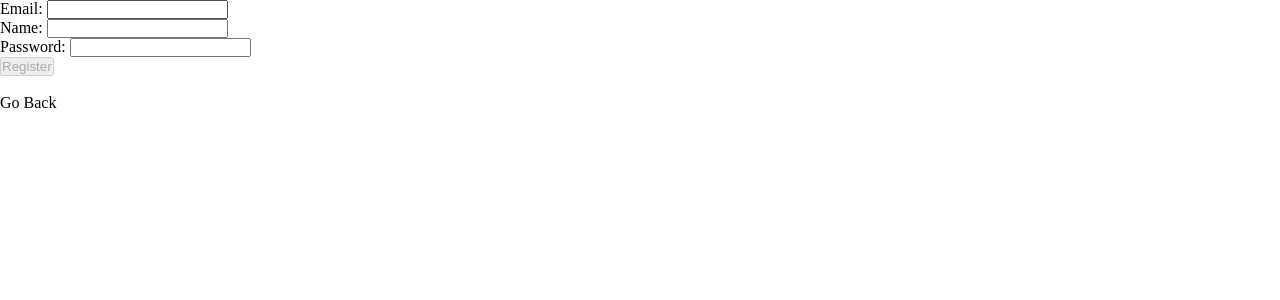
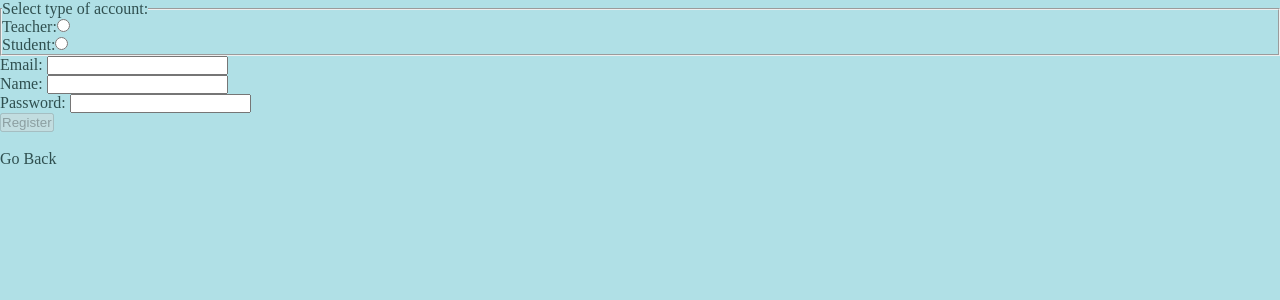
Before and after one commit to sminHSV/CS-495-Project, a Next.js app: page /register in a window 1280 px wide. Shown: the top 300 px of the page. Built offline with nearby package versions, Linux system fonts and the light colour scheme; no server answers.

Commit message:
added option for different account types

```diff
--- a/pages/index.js
+++ b/pages/index.js
@@ -39,7 +39,7 @@ export default function Home() {
 
       <main>
         <h1 className="title">
-          Welcome, {user ? user.name : '???'}
+          Welcome to unMute {user ? user.name : ''}
         </h1>
 
         <div className="grid">
--- a/pages/register.js
+++ b/pages/register.js
@@ -1,10 +1,11 @@
 import { useRouter } from 'next/router';
-import {useState } from 'react';
-import Link from 'next/link'
+import { useState } from 'react';
+import Link from 'next/link';
 
 export default function Register() {
   const router = useRouter();
-
+  const [accountType, setAccountType] = useState('');
+  const [teacher, setTeacher] = useState('');
   const [email, setEmail] = useState('');
   const [name, setName] = useState('');
   const [password, setPassword] = useState('');
@@ -34,41 +35,78 @@ export default function Register() {
   return (
     <>
       <form onSubmit={handleSubmit}>
+        <fieldset>
+          <legend>Select type of account:</legend>
           <div>
             <label>
-            Email: <input
+              Teacher:
+              <input
+                type="radio"
+                name="accountType"
+                value="teacher"
+                onChange={(e) => setAccountType(e.target.value)}
+                disabled={status === 'submitting'}
+                checked={accountType === 'teacher'}
+              />
+            </label>
+          </div>
+          <div>
+            <label>
+              Student:
+              <input
+                type="radio"
+                name="accountType"
+                value="student"
+                onChange={(e) => setAccountType(e.target.value)}
+                disabled={status === 'submitting'}
+                checked={accountType === 'student'}
+              />
+            </label>
+          </div>
+        </fieldset>
+        <div>
+          <label>
+            Email:{' '}
+            <input
               type="text"
               value={email}
-                onChange={e => setEmail(e.target.value)}
+              onChange={(e) => setEmail(e.target.value)}
               disabled={status === 'submitting'}
             />
           </label>
         </div>
         <div>
           <label>
-            Name: <input
+            Name:{' '}
+            <input
               type="text"
-                onChange={e => setName(e.target.value)}
+              onChange={(e) => setName(e.target.value)}
               disabled={status === 'submitting'}
             />
           </label>
         </div>
         <div>
           <label>
-            Password: <input
+            Password:{' '}
+            <input
               type="password"
-                onChange={e => setPassword(e.target.value)}
+              onChange={(e) => setPassword(e.target.value)}
               disabled={status === 'submitting'}
             />
           </label>
         </div>
         <div>
-            <button disabled={
+          <button
+            disabled={
               email.length === 0 ||
               name.length === 0 ||
               password.length === 0 ||
               status === 'submitting'
-            } type="submit">Register</button>
+            }
+            type="submit"
+          >
+            Register
+          </button>
         </div>
         {errorMsg && <p className="error">{errorMsg}</p>}
       </form>
--- a/styles/globals.css
+++ b/styles/globals.css
@@ -5,7 +5,7 @@
     'Roboto Mono', 'Oxygen Mono', 'Ubuntu Monospace', 'Source Code Pro',
     'Fira Mono', 'Droid Sans Mono', 'Courier New', monospace;
 
-  --foreground-rgb: 0, 0, 0;
+  --foreground-rgb: 47,79,79; /*text color*/
   --background-start-rgb: 214, 219, 220;
   --background-end-rgb: 255, 255, 255;
 
@@ -42,7 +42,7 @@
 
 @media (prefers-color-scheme: dark) {
   :root {
-    --foreground-rgb: 255, 255, 255;
+    --foreground-rgb: 120, 55, 25;
     --background-start-rgb: 0, 0, 0;
     --background-end-rgb: 0, 0, 0;
 
@@ -87,6 +87,8 @@ body {
 
 body {
   color: rgb(var(--foreground-rgb));
+  /* background-image: linear-gradient(180deg, powderblue, honeydew); */
+  background-color: powderblue ;
 }
 
 a {
```
Also changed, not shown: styles/Home.module.css (line endings or trailing spaces). Lines whose indentation alone changed are shown as unchanged.
